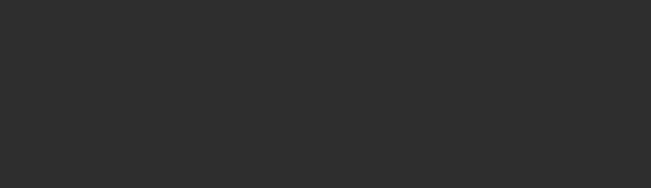
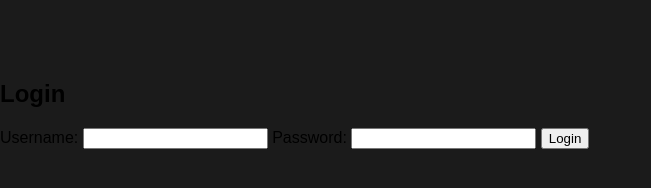
Before and after one commit to Oasai/graphql, a website: page index.html in a window 1280 px wide. Shown: the whole page, without its empty margins (0-651 px from the left). Drawn offline with Linux system fonts and the light colour scheme; the site is published under a folder, as on GitHub Pages, so addresses that start at the root find nothing.

Commit message:
index.js

```diff
--- a/index.html
+++ b/index.html
@@ -37,6 +37,6 @@
             </div>
         </div>
     </main>
-    <script src="/index.js"></script>
+    <script src="index.js"></script>
 </body>
 </html>
```
